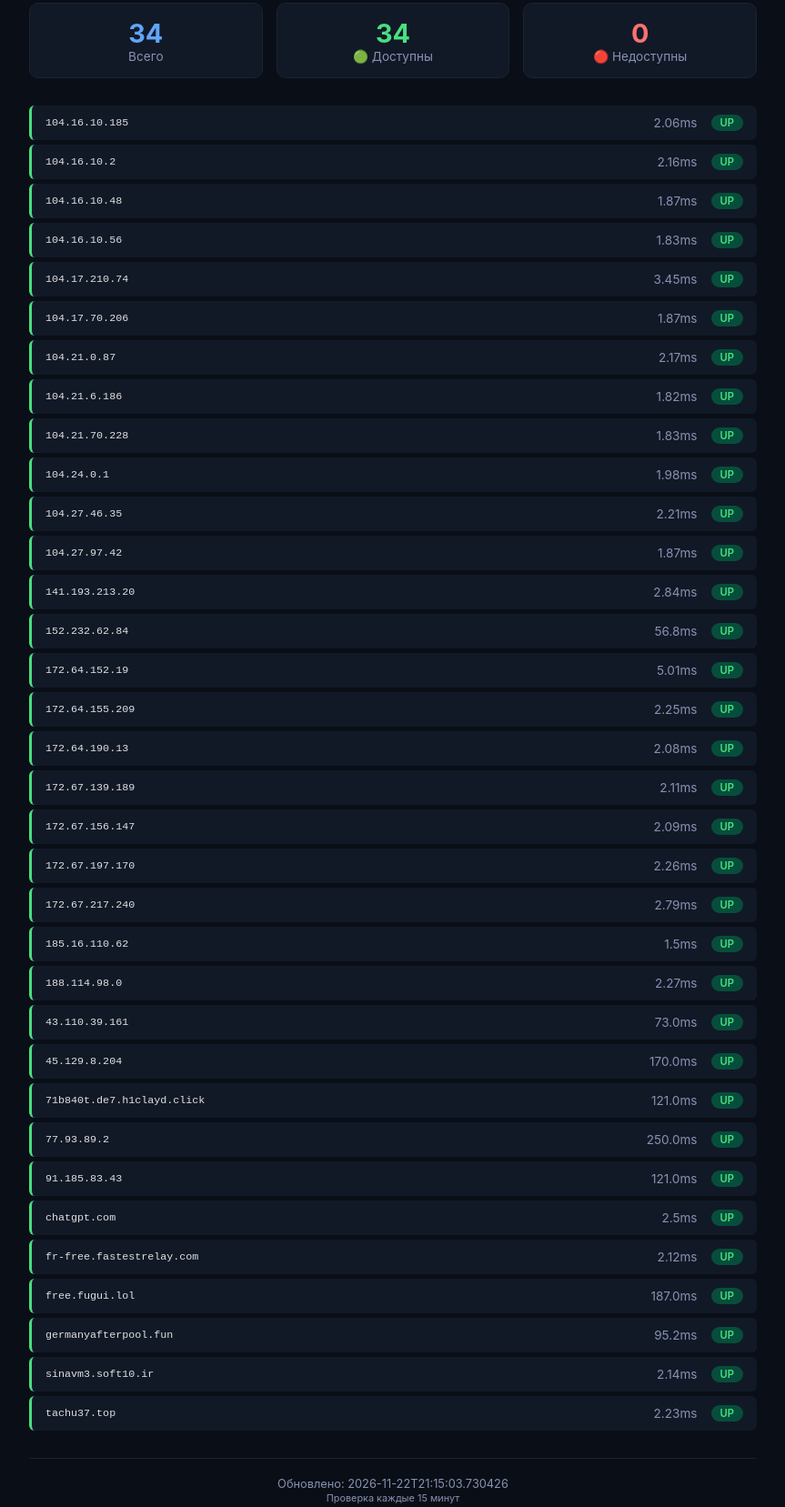
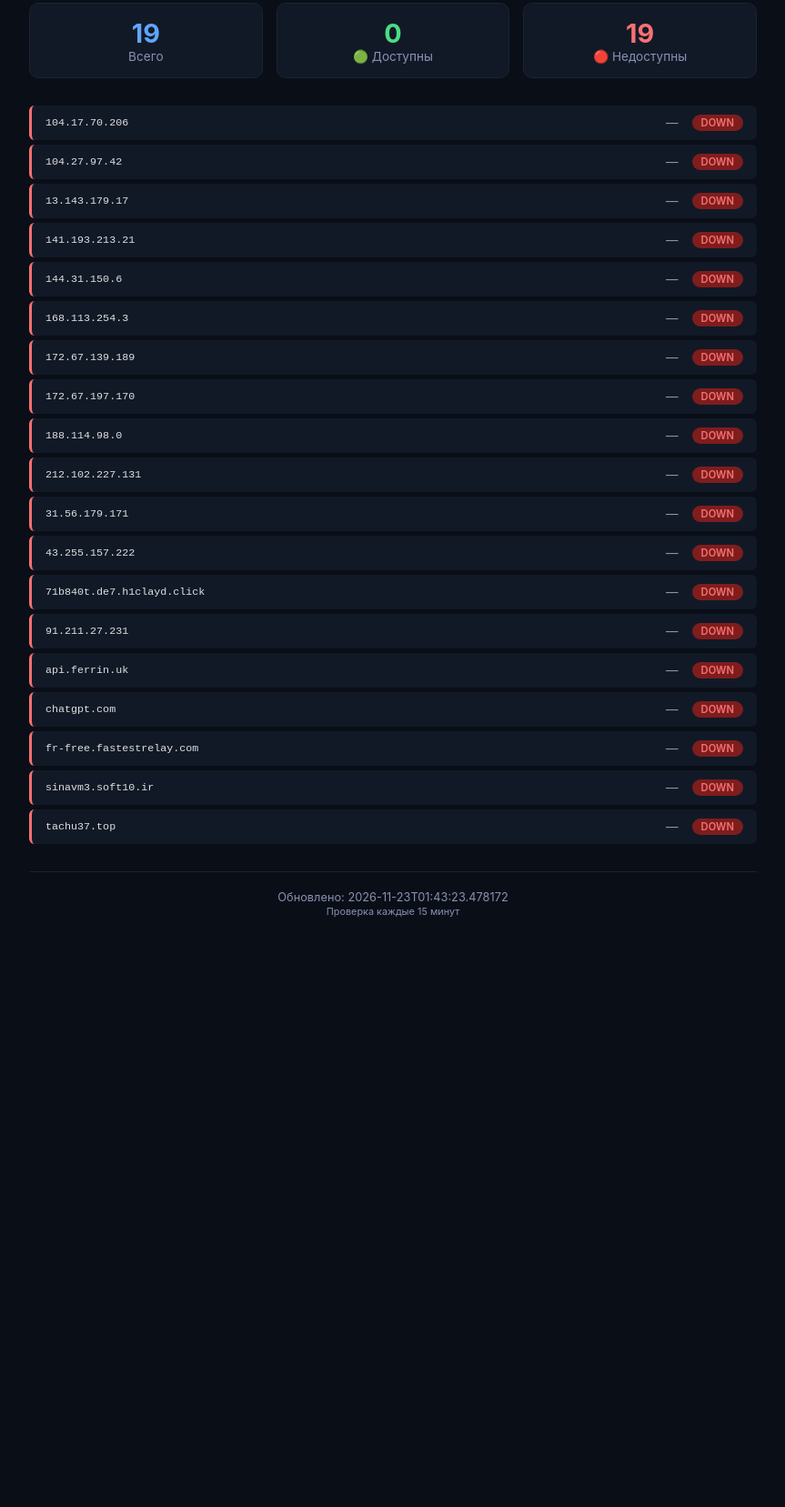
Before and after one commit to defater-123/Def-vpn-Goida, a plain HTML site: page docs/index.html in a window 1280 px wide. Shown: the part 116-1773 px from the top of the page at 91% size, without its empty margins (208-1071 px from the left). After the commit the page ends 1145 px from the top, so only its background shows below. Drawn offline with Linux system fonts and the light colour scheme.

Commit message:
Update status 2026-11-23 01:43

```diff
--- a/docs/index.html
+++ b/docs/index.html
@@ -71,288 +71,168 @@
         <p class="subtitle">Мониторинг доступности VPN серверов</p>
 
         <div class="stats">
-            <div class="stat total"><div class="num">34</div><div class="label">Всего</div></div>
-            <div class="stat up"><div class="num">34</div><div class="label">🟢 Доступны</div></div>
-            <div class="stat down"><div class="num">0</div><div class="label">🔴 Недоступны</div></div>
+            <div class="stat total"><div class="num">19</div><div class="label">Всего</div></div>
+            <div class="stat up"><div class="num">0</div><div class="label">🟢 Доступны</div></div>
+            <div class="stat down"><div class="num">19</div><div class="label">🔴 Недоступны</div></div>
         </div>
 
         <div class="hosts">
 
-            <div class="host up">
-                <span class="name">104.16.10.185</span>
+            <div class="host down">
+                <span class="name">104.17.70.206</span>
                 <div class="info">
-                    <span class="rtt">2.06ms</span>
-                    <span class="badge up">up</span>
+                    <span class="rtt">—</span>
+                    <span class="badge down">down</span>
                 </div>
             </div>
 
-            <div class="host up">
-                <span class="name">104.16.10.2</span>
+            <div class="host down">
+                <span class="name">104.27.97.42</span>
                 <div class="info">
-                    <span class="rtt">2.16ms</span>
-                    <span class="badge up">up</span>
+                    <span class="rtt">—</span>
+                    <span class="badge down">down</span>
                 </div>
             </div>
 
-            <div class="host up">
-                <span class="name">104.16.10.48</span>
+            <div class="host down">
+                <span class="name">13.143.179.17</span>
                 <div class="info">
-                    <span class="rtt">1.87ms</span>
-                    <span class="badge up">up</span>
+                    <span class="rtt">—</span>
+                    <span class="badge down">down</span>
                 </div>
             </div>
 
-            <div class="host up">
-                <span class="name">104.16.10.56</span>
+            <div class="host down">
+                <span class="name">141.193.213.21</span>
                 <div class="info">
-                    <span class="rtt">1.83ms</span>
-                    <span class="badge up">up</span>
+                    <span class="rtt">—</span>
+                    <span class="badge down">down</span>
                 </div>
             </div>
 
-            <div class="host up">
-                <span class="name">104.17.210.74</span>
+            <div class="host down">
+                <span class="name">144.31.150.6</span>
                 <div class="info">
-                    <span class="rtt">3.45ms</span>
-                    <span class="badge up">up</span>
+                    <span class="rtt">—</span>
+                    <span class="badge down">down</span>
                 </div>
             </div>
 
-            <div class="host up">
-                <span class="name">104.17.70.206</span>
+            <div class="host down">
+                <span class="name">168.113.254.3</span>
                 <div class="info">
-                    <span class="rtt">1.87ms</span>
-                    <span class="badge up">up</span>
+                    <span class="rtt">—</span>
+                    <span class="badge down">down</span>
                 </div>
             </div>
 
-            <div class="host up">
-                <span class="name">104.21.0.87</span>
+            <div class="host down">
+                <span class="name">172.67.139.189</span>
                 <div class="info">
-                    <span class="rtt">2.17ms</span>
-                    <span class="badge up">up</span>
+                    <span class="rtt">—</span>
+                    <span class="badge down">down</span>
                 </div>
             </div>
 
-            <div class="host up">
-                <span class="name">104.21.6.186</span>
+            <div class="host down">
+                <span class="name">172.67.197.170</span>
                 <div class="info">
-                    <span class="rtt">1.82ms</span>
-                    <span class="badge up">up</span>
+                    <span class="rtt">—</span>
+                    <span class="badge down">down</span>
                 </div>
             </div>
 
-            <div class="host up">
-                <span class="name">104.21.70.228</span>
+            <div class="host down">
+                <span class="name">188.114.98.0</span>
                 <div class="info">
-                    <span class="rtt">1.83ms</span>
-                    <span class="badge up">up</span>
+                    <span class="rtt">—</span>
+                    <span class="badge down">down</span>
                 </div>
             </div>
 
-            <div class="host up">
-                <span class="name">104.24.0.1</span>
+            <div class="host down">
+                <span class="name">212.102.227.131</span>
                 <div class="info">
-                    <span class="rtt">1.98ms</span>
-                    <span class="badge up">up</span>
+                    <span class="rtt">—</span>
+                    <span class="badge down">down</span>
                 </div>
             </div>
 
-            <div class="host up">
-                <span class="name">104.27.46.35</span>
+            <div class="host down">
+                <span class="name">31.56.179.171</span>
                 <div class="info">
-                    <span class="rtt">2.21ms</span>
-                    <span class="badge up">up</span>
+                    <span class="rtt">—</span>
+                    <span class="badge down">down</span>
                 </div>
             </div>
 
-            <div class="host up">
-                <span class="name">104.27.97.42</span>
+            <div class="host down">
+                <span class="name">43.255.157.222</span>
                 <div class="info">
-                    <span class="rtt">1.87ms</span>
-                    <span class="badge up">up</span>
+                    <span class="rtt">—</span>
+                    <span class="badge down">down</span>
                 </div>
             </div>
 
-            <div class="host up">
-                <span class="name">141.193.213.20</span>
+            <div class="host down">
+                <span class="name">71b840t.de7.h1clayd.click</span>
                 <div class="info">
-                    <span class="rtt">2.84ms</span>
-                    <span class="badge up">up</span>
+                    <span class="rtt">—</span>
+                    <span class="badge down">down</span>
                 </div>
             </div>
 
-            <div class="host up">
-                <span class="name">152.232.62.84</span>
+            <div class="host down">
+                <span class="name">91.211.27.231</span>
                 <div class="info">
-                    <span class="rtt">56.8ms</span>
-                    <span class="badge up">up</span>
+                    <span class="rtt">—</span>
+                    <span class="badge down">down</span>
                 </div>
             </div>
 
-            <div class="host up">
-                <span class="name">172.64.152.19</span>
+            <div class="host down">
+                <span class="name">api.ferrin.uk</span>
                 <div class="info">
-                    <span class="rtt">5.01ms</span>
-                    <span class="badge up">up</span>
+                    <span class="rtt">—</span>
+                    <span class="badge down">down</span>
                 </div>
             </div>
 
-            <div class="host up">
-                <span class="name">172.64.155.209</span>
+            <div class="host down">
+                <span class="name">chatgpt.com</span>
                 <div class="info">
-                    <span class="rtt">2.25ms</span>
-                    <span class="badge up">up</span>
+                    <span class="rtt">—</span>
+                    <span class="badge down">down</span>
                 </div>
             </div>
 
-            <div class="host up">
-                <span class="name">172.64.190.13</span>
+            <div class="host down">
+                <span class="name">fr-free.fastestrelay.com</span>
                 <div class="info">
-                    <span class="rtt">2.08ms</span>
-                    <span class="badge up">up</span>
+                    <span class="rtt">—</span>
+                    <span class="badge down">down</span>
                 </div>
             </div>
 
-            <div class="host up">
-                <span class="name">172.67.139.189</span>
+            <div class="host down">
+                <span class="name">sinavm3.soft10.ir</span>
                 <div class="info">
-                    <span class="rtt">2.11ms</span>
-                    <span class="badge up">up</span>
+                    <span class="rtt">—</span>
+                    <span class="badge down">down</span>
                 </div>
             </div>
 
-            <div class="host up">
-                <span class="name">172.67.156.147</span>
-                <div class="info">
-                    <span class="rtt">2.09ms</span>
-                    <span class="badge up">up</span>
-                </div>
-            </div>
-
-            <div class="host up">
-                <span class="name">172.67.197.170</span>
-                <div class="info">
-                    <span class="rtt">2.26ms</span>
-                    <span class="badge up">up</span>
-                </div>
-            </div>
-
-            <div class="host up">
-                <span class="name">172.67.217.240</span>
-                <div class="info">
-                    <span class="rtt">2.79ms</span>
-                    <span class="badge up">up</span>
-                </div>
-            </div>
-
-            <div class="host up">
-                <span class="name">185.16.110.62</span>
-                <div class="info">
-                    <span class="rtt">1.5ms</span>
-                    <span class="badge up">up</span>
-                </div>
-            </div>
-
-            <div class="host up">
-                <span class="name">188.114.98.0</span>
-                <div class="info">
-                    <span class="rtt">2.27ms</span>
-                    <span class="badge up">up</span>
-                </div>
-            </div>
-
-            <div class="host up">
-                <span class="name">43.110.39.161</span>
-                <div class="info">
-                    <span class="rtt">73.0ms</span>
-                    <span class="badge up">up</span>
-                </div>
-            </div>
-
-            <div class="host up">
-                <span class="name">45.129.8.204</span>
-                <div class="info">
-                    <span class="rtt">170.0ms</span>
-                    <span class="badge up">up</span>
-                </div>
-            </div>
-
-            <div class="host up">
-                <span class="name">71b840t.de7.h1clayd.click</span>
-                <div class="info">
-                    <span class="rtt">121.0ms</span>
-                    <span class="badge up">up</span>
-                </div>
-            </div>
-
-            <div class="host up">
-                <span class="name">77.93.89.2</span>
-                <div class="info">
-                    <span class="rtt">250.0ms</span>
-                    <span class="badge up">up</span>
-                </div>
-            </div>
-
-            <div class="host up">
-                <span class="name">91.185.83.43</span>
-                <div class="info">
-                    <span class="rtt">121.0ms</span>
-                    <span class="badge up">up</span>
-                </div>
-            </div>
-
-            <div class="host up">
-                <span class="name">chatgpt.com</span>
-                <div class="info">
-                    <span class="rtt">2.5ms</span>
-                    <span class="badge up">up</span>
-                </div>
-            </div>
-
-            <div class="host up">
-                <span class="name">fr-free.fastestrelay.com</span>
-                <div class="info">
-                    <span class="rtt">2.12ms</span>
-                    <span class="badge up">up</span>
-                </div>
-            </div>
-
-            <div class="host up">
-                <span class="name">free.fugui.lol</span>
-                <div class="info">
-                    <span class="rtt">187.0ms</span>
-                    <span class="badge up">up</span>
-                </div>
-            </div>
-
-            <div class="host up">
-                <span class="name">germanyafterpool.fun</span>
-                <div class="info">
-                    <span class="rtt">95.2ms</span>
-                    <span class="badge up">up</span>
-                </div>
-            </div>
-
-            <div class="host up">
-                <span class="name">sinavm3.soft10.ir</span>
-                <div class="info">
-                    <span class="rtt">2.14ms</span>
-                    <span class="badge up">up</span>
-                </div>
-            </div>
-
-            <div class="host up">
+            <div class="host down">
                 <span class="name">tachu37.top</span>
                 <div class="info">
-                    <span class="rtt">2.23ms</span>
-                    <span class="badge up">up</span>
+                    <span class="rtt">—</span>
+                    <span class="badge down">down</span>
                 </div>
             </div>
 
         </div>
         <div class="footer">
-            Обновлено: 2026-11-22T21:15:03.730426<br>
+            Обновлено: 2026-11-23T01:43:23.478172<br>
             <span style="font-size:0.85em;">Проверка каждые 15 минут</span>
         </div>
     </div>
```
Also changed, not shown: data/status.json (+66 -126 lines).
